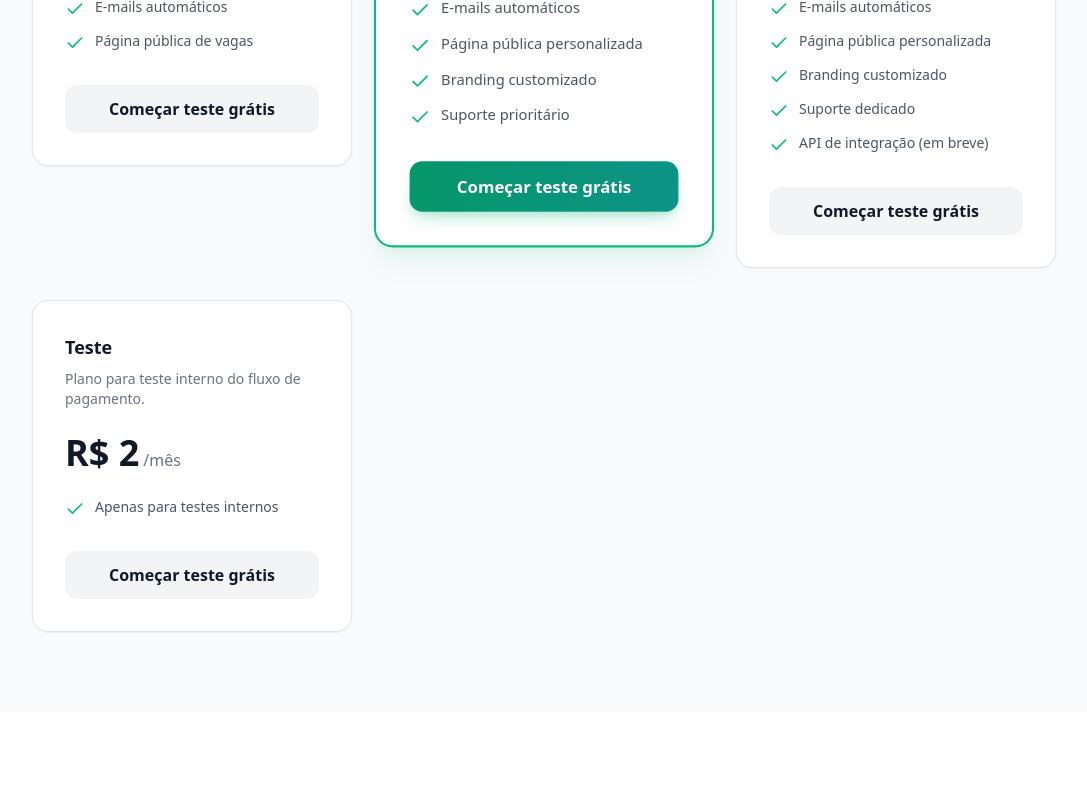
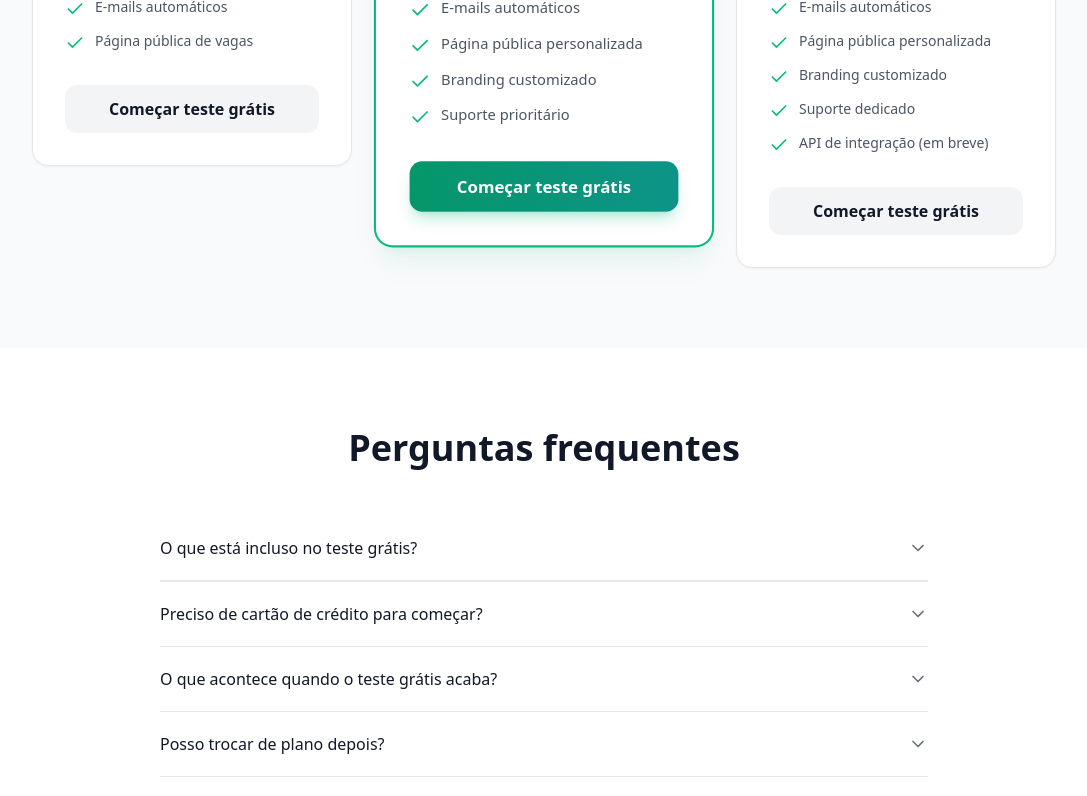
Before and after one commit to VanderCaneppelle/smart-picker, a Next.js app in the folder apps/web/: page / in a window 1280 px wide. Shown: the part 4170-4966 px from the top of the page, without its empty margins (96-1183 px from the left). Built offline with nearby package versions, Linux system fonts and the light colour scheme.

Commit message:
fix: hide test plan on landing and route Precos link to /pricing

```diff
--- a/apps/web/src/app/page.tsx
+++ b/apps/web/src/app/page.tsx
@@ -126,9 +126,9 @@ export default function LandingPage() {
               <a href="#como-funciona" className="text-gray-600 hover:text-gray-900 text-sm font-medium transition-colors">
                 Como funciona
               </a>
-              <a href="#precos" className="text-gray-600 hover:text-gray-900 text-sm font-medium transition-colors">
+              <Link href="/pricing" className="text-gray-600 hover:text-gray-900 text-sm font-medium transition-colors">
                 Preços
-              </a>
+              </Link>
               <a href="#faq" className="text-gray-600 hover:text-gray-900 text-sm font-medium transition-colors">
                 FAQ
               </a>
@@ -519,7 +519,7 @@ export default function LandingPage() {
           </div>
 
           <div className="grid md:grid-cols-3 gap-8 max-w-5xl mx-auto items-start">
-            {PLANS.map((plan, i) => (
+            {PLANS.filter((p) => !p.hidden).map((plan, i) => (
               <PricingCard key={plan.id} plan={plan} index={i} />
             ))}
           </div>
@@ -617,9 +617,9 @@ export default function LandingPage() {
               <Link href="/privacidade" className="text-gray-500 hover:text-gray-700 text-sm">
                 Política de Privacidade
               </Link>
-              <a href="#precos" className="text-gray-500 hover:text-gray-700 text-sm">
+              <Link href="/pricing" className="text-gray-500 hover:text-gray-700 text-sm">
                 Preços
-              </a>
+              </Link>
               <p className="text-gray-400 text-sm">
                 © {new Date().getFullYear()} Rankea. Todos os direitos reservados.
               </p>
```
